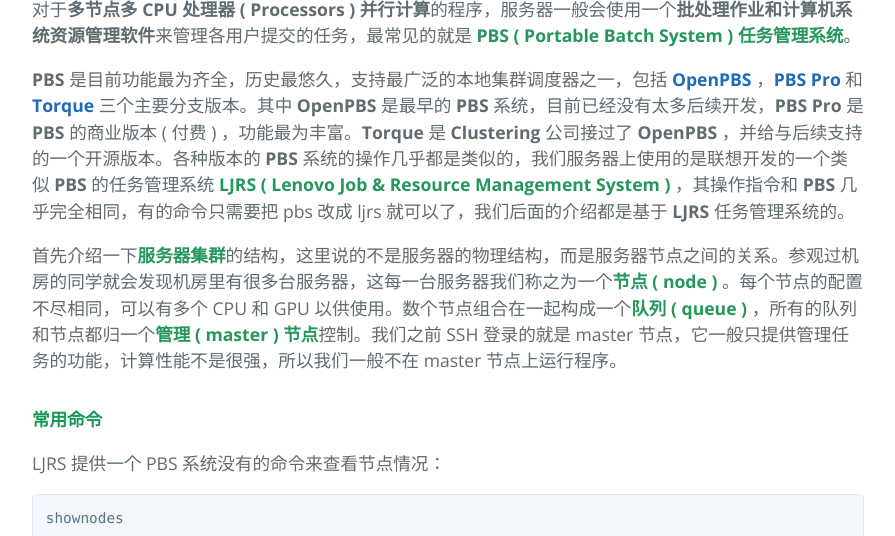
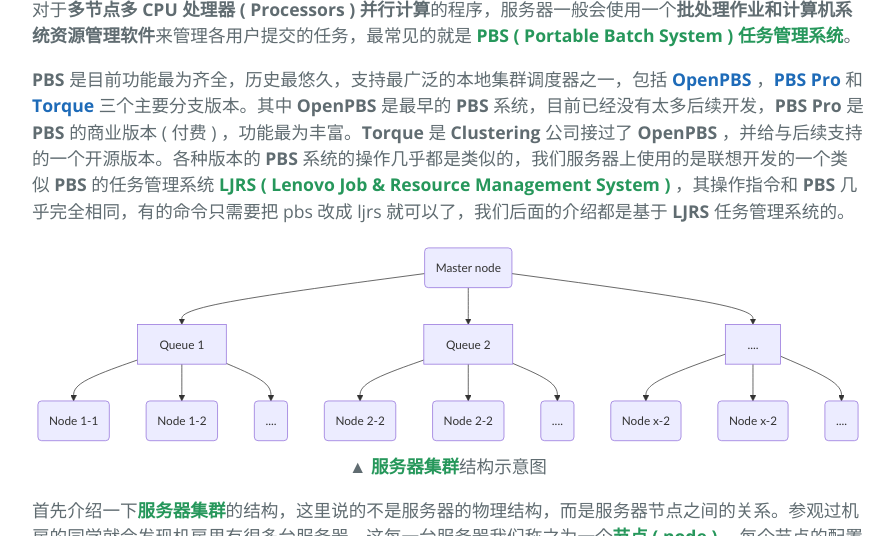
Before and after one commit to wwang721/wwang721.github.io, a Jekyll site: the page built from _posts/2019-9-17-server.md, in a window 1280 px wide and 900 px high, scrolled down 3890 px, cut to the strip 0-536 px from the top of the window. Shown: the whole strip, without its empty margins (192-1087 px from the left). Built offline with Jekyll 4.4.1, drawn with Linux system fonts in a browser that asks for light colours.

Commit message:
:sparkles:mermaid

```diff
--- a/_layouts/default.html
+++ b/_layouts/default.html
@@ -6,6 +6,10 @@
     <script type="text/javascript"
     src="https://cdn.mathjax.org/mathjax/latest/MathJax.js?config=TeX-AMS-MML_HTMLorMML">
     </script>
+
+    <!-- Mermaid syntax Supports -->
+    <script src="https://cdn.bootcss.com/mermaid/8.2.6/mermaid.min.js"></script>
+    <script>mermaid.initialize({startOnLoad:true});</script>
 
     <!-- Non social metatags -->
     <meta charset="utf-8">
--- a/_posts/2019-9-17-server.md
+++ b/_posts/2019-9-17-server.md
@@ -122,6 +122,23 @@
 
 **PBS** 是目前功能最为齐全，历史最悠久，支持最广泛的本地集群调度器之一，包括 [**OpenPBS**](https://open.pbs.org) ，[**PBS Pro**](https://www.pbspro.org) 和 [**Torque**](http://www.adaptivecomputing.com/products/torque/) 三个主要分支版本。其中 **OpenPBS** 是最早的 **PBS** 系统，目前已经没有太多后续开发，**PBS Pro** 是 **PBS** 的商业版本 ( 付费 ) ，功能最为丰富。**Torque** 是 **Clustering** 公司接过了 **OpenPBS** ，并给与后续支持的一个开源版本。各种版本的 **PBS** 系统的操作几乎都是类似的，我们服务器上使用的是联想开发的一个类似 **PBS** 的任务管理系统 <font color="#26975b"><b>LJRS ( Lenovo Job & Resource Management System )</b></font> ，其操作指令和 **PBS** 几乎完全相同，有的命令只需要把 pbs 改成 ljrs 就可以了，我们后面的介绍都是基于 **LJRS** 任务管理系统的。
 
+<div class="mermaid">
+graph TB
+A(Master node)-->B[Queue 1]
+A(Master node)-->C[Queue 2]
+A(Master node)-->D[....]
+B-->E(Node 1-1)
+B-->F(Node 1-2)
+B-->G(....)
+C-->H(Node 2-2)
+C-->I(Node 2-2)
+C-->J(....)
+D-->K(Node x-2)
+D-->L(Node x-2)
+D-->M(....)
+</div>
+<center>▲ <font color="#26975b"><b>服务器集群</b></font>结构示意图</center>
+
 首先介绍一下<font color="#26975b"><b>服务器集群</b></font>的结构，这里说的不是服务器的物理结构，而是服务器节点之间的关系。参观过机房的同学就会发现机房里有很多台服务器，这每一台服务器我们称之为一个<font color="#26975b"><b>节点 ( node )</b></font> 。每个节点的配置不尽相同，可以有多个 CPU 和 GPU 以供使用。数个节点组合在一起构成一个<font color="#26975b"><b>队列 ( queue )</b></font> ，所有的队列和节点都归一个<font color="#26975b"><b>管理 ( master ) 节点</b></font>控制。我们之前 SSH 登录的就是 master 节点，它一般只提供管理任务的功能，计算性能不是很强，所以我们一般不在 master 节点上运行程序。
 
 #### **常用命令**
```
Also changed, not shown: 1 other file.
